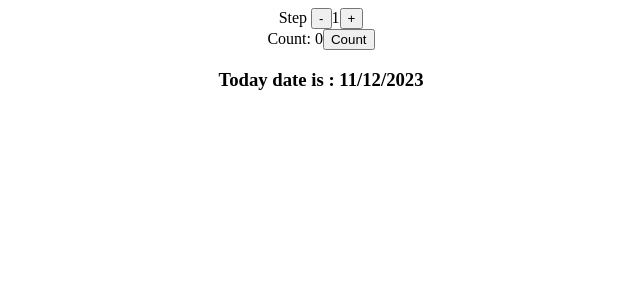
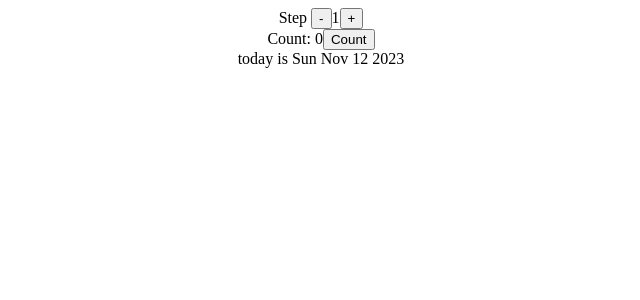
Before and after one commit to kledihaxhimali/homework, a React (Create React App) app: page / in a window 1280 px wide. Shown: the top 300 px of the page, without its empty margins (319-959 px from the left). Built offline with nearby package versions, Linux system fonts and the light colour scheme.

Commit message:
little bit optimized

```diff
--- /dev/null
+++ b/src/App.js
@@ -0,0 +1,57 @@
+import { useState } from "react";
+
+export default function App() {
+  const [step, setStep] = useState(1);
+  const [count, setCounter] = useState(0);
+  const date = new Date();
+
+  const incrementStep = () => {
+    setStep(step + 1);
+  };
+
+  const decrementStep = () => {
+    setStep(step - 1);
+  };
+
+  const countSteps = () => {
+    setCounter(count + step);
+    date.setDate(date.getDate() + count);
+  };
+  // const countSteps = () => {
+  //   setCounter(count + step);
+  //   date.setDate(date.getDate() + count);
+  // };
+
+  return (
+    <div
+      style={{
+        alignItems: "center",
+        textAlign: "center",
+        justifyContent: "center",
+        height: "100vh",
+      }}
+    >
+      <div>
+        <span>Step </span>
+        <button onClick={decrementStep}>-</button>
+        <span>{step}</span>
+        <button onClick={incrementStep}>+</button>
+      </div>
+      <div>
+        <span>Count: </span>
+        <span>{count}</span>
+        <button onClick={countSteps}>Count</button>
+      </div>
+      <div>
+        <span>
+          {count === 0
+            ? "today is"
+            : count > 0
+            ? `${count} days after today is`
+            : `${count} days before today is`}
+        </span>
+        <span> {date.toDateString()}</span>
+      </div>
+    </div>
+  );
+}
--- a/src/Appp.js
+++ /dev/null
@@ -1,80 +0,0 @@
-import { useState } from "react";
-
-export default function Appp() {
-  const [step, setStep] = useState(1);
-  const [count, setCounter] = useState(0);
-  const [date, setDate] = useState(new Date());
-  const [DayOfWeek, setDayOfWeek] = useState("");
-
-  const incrementStep = () => {
-    setStep(step + 1);
-  };
-
-  const decrementStep = () => {
-    setStep(step - 1);
-  };
-
-  const countSteps = () => {
-    setCounter(count + step);
-    const newDate = new Date(date.getTime());
-    newDate.setDate(date.getDate() + step);
-    setDate(newDate);
-
-    //
-
-    const DayOfWeek = newDate.toLocaleString("en-US", {
-      weekday: "long",
-    });
-    setDayOfWeek(DayOfWeek);
-  };
-  // const countStepsn = () => {
-  //   setCounter(count + step);
-  //   const newDate = new Date(date.getTime());
-  //   newDate.setDate(date.getDate() - step);
-  //   setDate(newDate);
-  // };
-
-  return (
-    <div
-      style={{
-        alignItems: "center",
-        textAlign: "center",
-        justifyContent: "center",
-        height: "100vh",
-      }}
-    >
-      <div>
-        <span>Step </span>
-        <button onClick={decrementStep}>-</button>
-        <span>{step}</span>
-        <button onClick={incrementStep}>+</button>
-      </div>
-      <div>
-        <span>Count: </span>
-        <span>{count}</span>
-        <button onClick={countSteps}>Count</button>
-        {/* <button onClick={countStepsn}>Countn</button> */}
-      </div>
-      <div>
-        {/* template literals */}
-        {count === 0 ? (
-          <h3>
-            Today date is : {DayOfWeek} {date.toLocaleDateString()}
-          </h3>
-        ) : null}
-        {count > 0 ? (
-          <h3>
-            The date after {count} days is : {DayOfWeek}{" "}
-            {date.toLocaleDateString()}
-          </h3>
-        ) : null}
-        {count < 0 ? (
-          <h3>
-            The date before {count * -1} days was: {DayOfWeek}{" "}
-            {date.toLocaleDateString()}
-          </h3>
-        ) : null}
-      </div>
-    </div>
-  );
-}
--- a/src/index.js
+++ b/src/index.js
@@ -1,10 +1,10 @@
 import React from "react";
 import ReactDOM from "react-dom/client";
-import Appp from "./Appp";
+import App from "./App";
 
 const root = ReactDOM.createRoot(document.getElementById("root"));
 root.render(
   <React.StrictMode>
-    <Appp />
+    <App />
   </React.StrictMode>
 );
```
